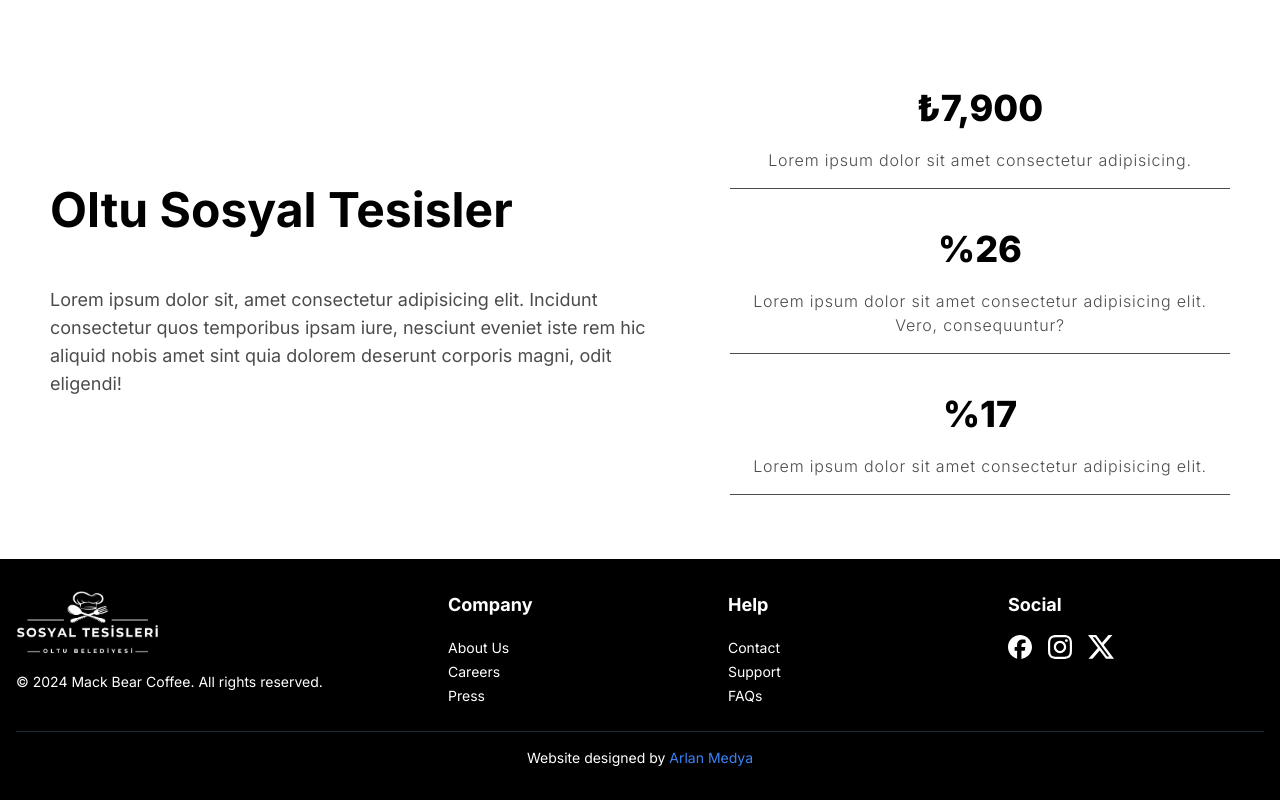
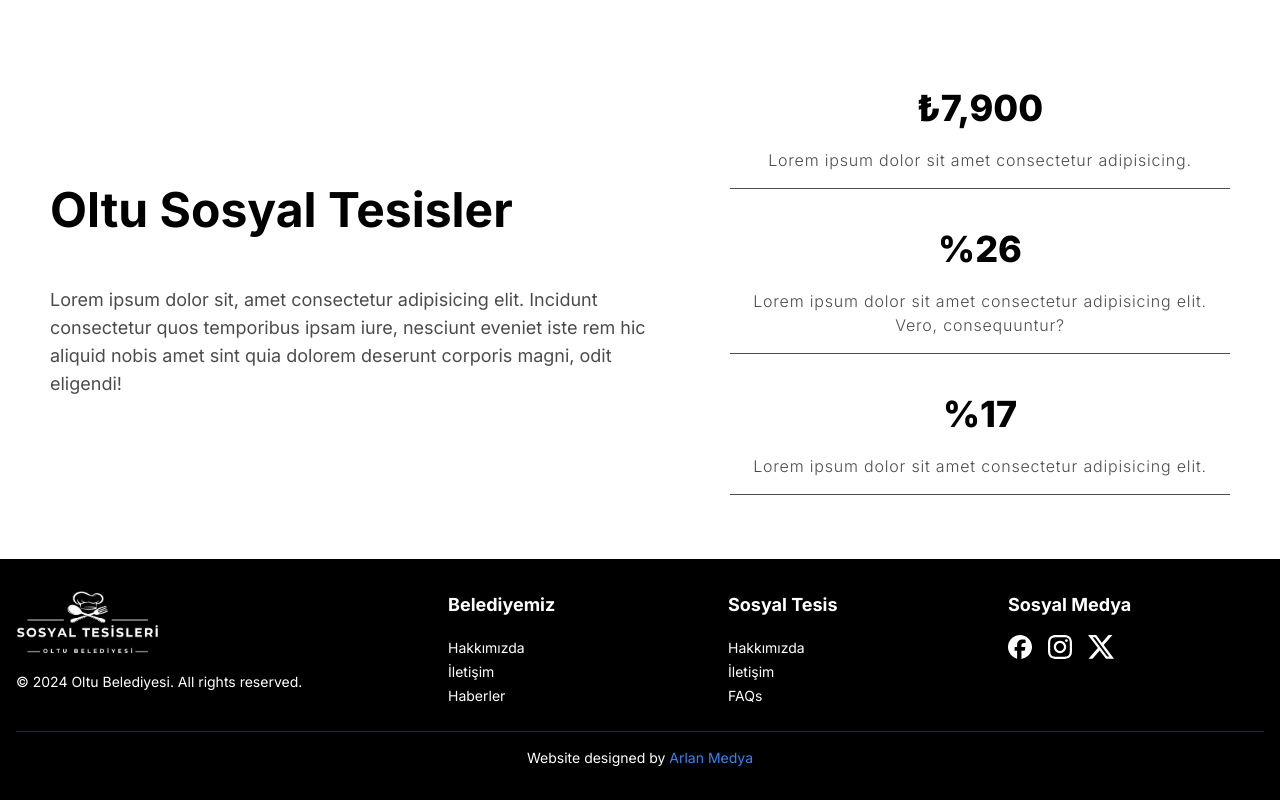
Before and after one commit to ErtugrulArac/OltuBelediyesi-Sosyal-Tesisler, a Next.js app: page / in a window 1280 px wide. Shown: the part 3939-4739 px from the top of the page. Built offline with nearby package versions, Linux system fonts and the light colour scheme.

Commit message:
sosyaltes

```diff
--- a/components/footer/index.tsx
+++ b/components/footer/index.tsx
@@ -8,32 +8,32 @@ const Footer = () => {
           <div className="mb-6 flex flex-col max-md:items-center md:mb-0">
             <img src="/sosyallogobeyaz.png" alt="Logo" className="w-36  mb-4" />
             <p className="text-sm">
-              © 2024 Mack Bear Coffee. All rights reserved.
+              © 2024 Oltu Belediyesi. All rights reserved.
             </p>
           </div>
           <div className="grid grid-cols-1 sm:grid-cols-2 lg:grid-cols-3 gap-6">
             <div>
-              <h4 className="text-lg font-bold mb-4">Company</h4>
+              <h4 className="text-lg font-bold mb-4">Belediyemiz</h4>
               <ul>
-                <li><a href="#" className="text-sm hover:underline">About Us</a></li>
-                <li><a href="#" className="text-sm hover:underline">Careers</a></li>
-                <li><a href="#" className="text-sm hover:underline">Press</a></li>
+                <li><a href="https://oltu.bel.tr/" className="text-sm hover:underline">Hakkımızda</a></li>
+                <li><a href="https://oltu.bel.tr/iletisim" className="text-sm hover:underline">İletişim</a></li>
+                <li><a href="https://oltu.bel.tr/haberler" className="text-sm hover:underline">Haberler</a></li>
               </ul>
             </div>
             <div className='max-md:hidden'>
-              <h4 className="text-lg font-bold mb-4">Help</h4>
+              <h4 className="text-lg font-bold mb-4">Sosyal Tesis</h4>
               <ul>
-                <li><a href="#" className="text-sm hover:underline">Contact</a></li>
-                <li><a href="#" className="text-sm hover:underline">Support</a></li>
-                <li><a href="#" className="text-sm hover:underline">FAQs</a></li>
+                <li><a href="/hakkimda" className="text-sm hover:underline">Hakkımızda</a></li>
+                <li><a href="/iletisim" className="text-sm hover:underline">İletişim</a></li>
+                <li><a href="https://oltu.bel.tr/iletisim" className="text-sm hover:underline">FAQs</a></li>
               </ul>
             </div>
             <div className='flex flex-col max-md:items-center'>
-              <h4 className="text-lg font-bold mb-4">Social</h4>
+              <h4 className="text-lg font-bold mb-4">Sosyal Medya</h4>
               <ul className="flex w-64 max-md:justify-center space-x-4">
-                <li><a href="#" className="hover:underline"><img src="facebookbeyaz.svg" alt="Facebook" className="h-6" /></a></li>
-                <li><a href="#" className="hover:underline"><img src="instagrambeyaz.svg" alt="Instagram" className="h-6" /></a></li>
-                <li><a href="#" className="hover:underline"><img src="xbeyaz.svg" alt="Twitter" className="h-6" /></a></li>
+                <li><a href="https://www.facebook.com/p/Oltu-Belediyesi-Sosyal-Tesisleri-100083250535453/" className="hover:underline"><img src="facebookbeyaz.svg" alt="Facebook" className="h-6" /></a></li>
+                <li><a href="https://www.instagram.com/oltubelediye/" className="hover:underline"><img src="instagrambeyaz.svg" alt="Instagram" className="h-6" /></a></li>
+                <li><a href="https://x.com/oltubelediyesi" className="hover:underline"><img src="xbeyaz.svg" alt="Twitter" className="h-6" /></a></li>
               </ul>
             </div>
           </div>
```
